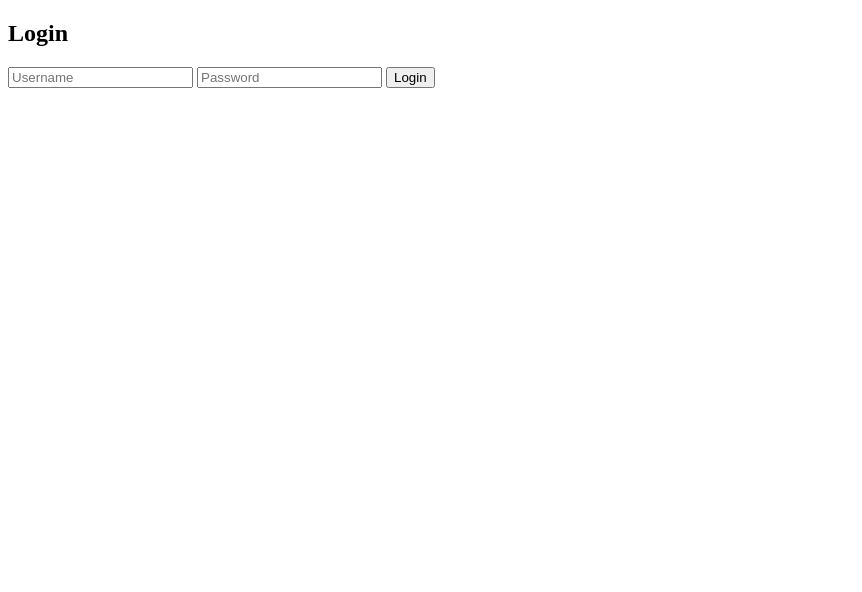
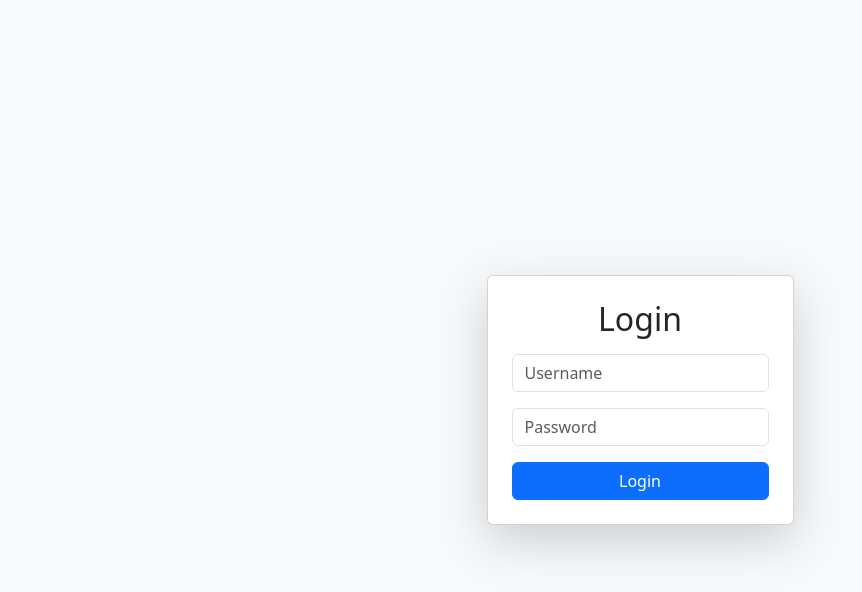
Before and after one commit to Xuanhuy218972/Javascript-and-Ruby-project, a plain HTML site: page project2/index.html in a window 1280 px wide. Shown: the whole page, without its empty margins (0-862 px from the left). Drawn offline with nearby package versions, Linux system fonts and the light colour scheme.

Commit message:
apply bootrap prj2

```diff
--- a/project2/index.html
+++ b/project2/index.html
@@ -4,17 +4,22 @@
   <meta charset="UTF-8">
   <meta name="viewport" content="width=device-width, initial-scale=1.0">
   <title>Login Form</title>
+  <link href="https://cdn.jsdelivr.net/npm/bootstrap@5.3.0/dist/css/bootstrap.min.css" rel="stylesheet">
 </head>
-<body>
-  <div class="login-form">
-    <h2>Login</h2>
+<body class="d-flex justify-content-center align-items-center vh-100 bg-light">
+  <div class="card p-4 shadow-lg">
+    <h2 class="text-center mb-3">Login</h2>
     <form id="loginForm">
-      <input type="text" id="username" placeholder="Username" required>
-      <input type="password" id="password" placeholder="Password" required>
-      <button type="submit">Login</button>
+      <div class="mb-3">
+        <input type="text" id="username" class="form-control" placeholder="Username">
+      </div>
+      <div class="mb-3">
+        <input type="password" id="password" class="form-control" placeholder="Password">
+      </div>
+      <button type="submit" class="btn btn-primary w-100">Login</button>
     </form>
   </div>
-
   <script src="index1.js"></script>
+  <script src="https://cdn.jsdelivr.net/npm/bootstrap@5.3.0/dist/js/bootstrap.bundle.min.js"></script>
 </body>
 </html>
```
